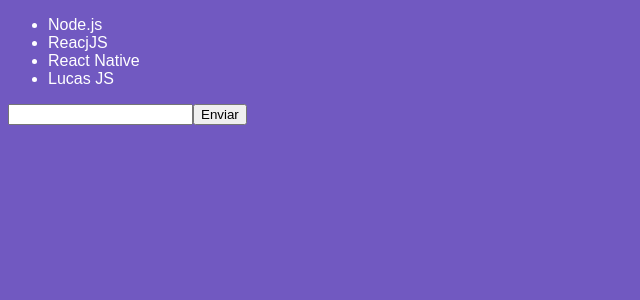
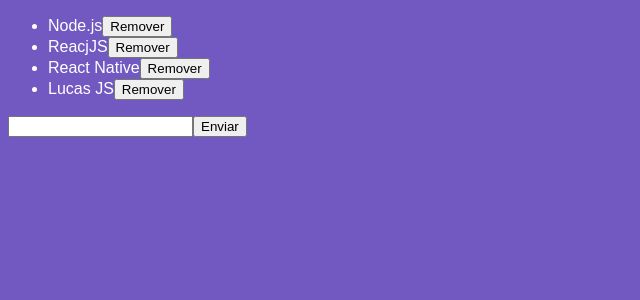
Before and after one commit to marcoscuomo/gostack-react, a React app: page / in a window 1280 px wide. Shown: the top 300 px of the page, without its empty margins (0-640 px from the left). Built offline with nearby package versions, Linux system fonts and the light colour scheme.

Commit message:
Removendo itens do estado

```diff
--- a/src/components/TechList.js
+++ b/src/components/TechList.js
@@ -28,19 +28,29 @@
         });
     }
 
+    handleDelete = (tech) => {
+        // console.log(tech);
+        this.setState({techs: this.state.techs.filter(t => t !== tech)});
+    }
+
     render() {
 
         return (
             <form onSubmit={this.handleSubmit}>
                 {/* <h1>{this.state.newTech}</h1> */}
                 <ul>
-                    {this.state.techs.map(tech => <li key={tech}>{tech}</li> )}
+                    {this.state.techs.map(tech => (
+                        <li key={tech}>
+                            {tech}
+                            <button onClick={ () => this.handleDelete(tech)} type="button">Remover</button>
+                        </li>
+                    ))}
                 </ul>
                 <input
                 type="text"
                 onChange={this.handleInputChange}
                 value={this.state.newTech} />
-                <button type="submit">Enviar</button>
+                <button type="submit" >Enviar</button>
             </ form>
         );
 
```
